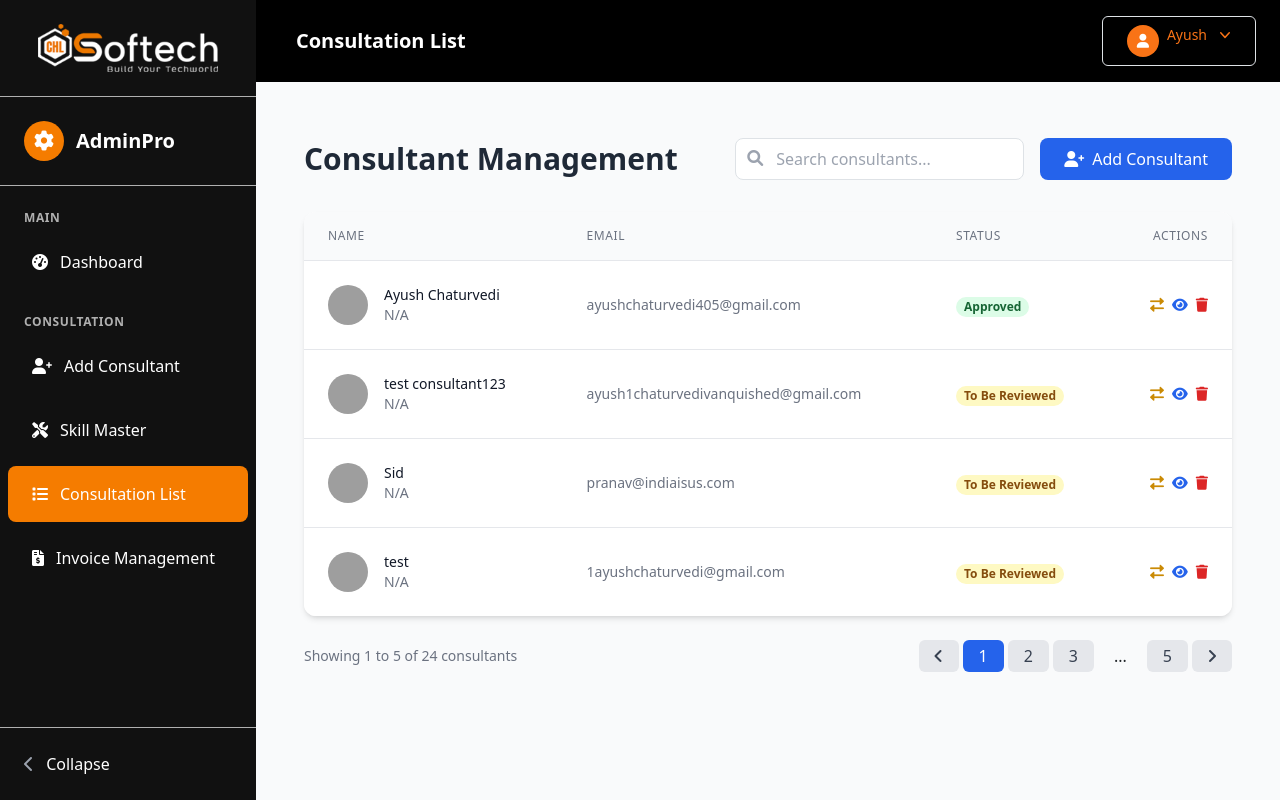
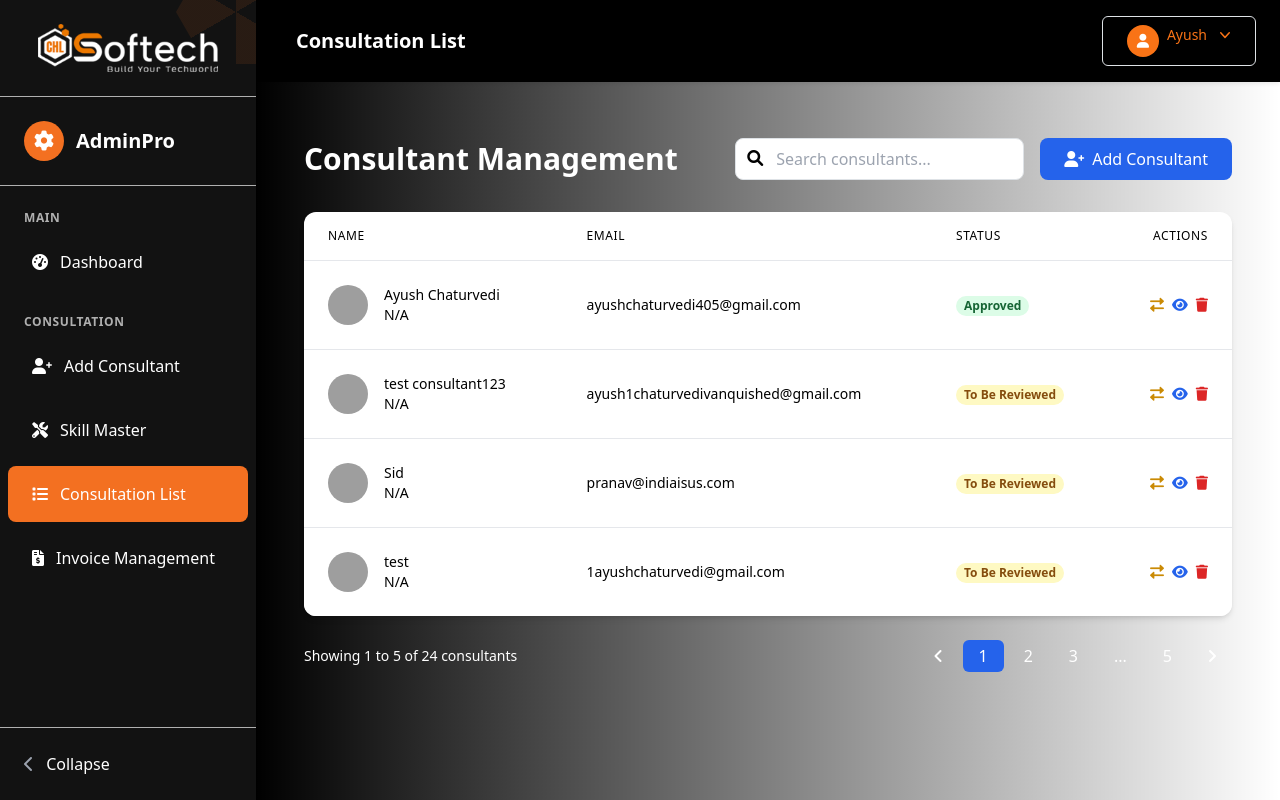
Before and after one commit to ZephyrianDawnstrider/consultation_webapp_industry, a Django app: page /auth/consultation_list/ in a window 1280 px wide. Run offline with Django 5.2, Linux system fonts and the light colour scheme; a user stored in the database is signed in; data comes from the database, SQL or seed files in the repository; parts of the project's set-up code (start-up, migrations or seed data) failed here and were passed over; some libraries are stand-ins or nearby versions; grey boxes are pictures that could not be loaded.

Commit message:
twenty third commit

```diff
--- a/custom_admin/templates/base.html
+++ b/custom_admin/templates/base.html
@@ -55,7 +55,7 @@
         {% include './navbar.html' %}
 
         <!-- Page content -->
-        <main class="flex-1 overflow-y-auto p-6 bg-gray-50">
+        <main class="flex-1 overflow-y-auto p-6 bg-gradient-to-r from-black to-orange text-white">
             {% block content %}{% endblock %}
         </main>
     </div>
--- a/custom_admin/templates/consultant_managment.html
+++ b/custom_admin/templates/consultant_managment.html
@@ -5,6 +5,11 @@
 
 {% block extra_css %}
 <style>
+    .title {
+        font-size: 2rem;
+        font-weight: bold;
+        color:rgb(255, 255, 255);
+    }
     /* Custom scrollbar */
     .custom-scrollbar::-webkit-scrollbar {
         height: 8px;
@@ -99,7 +104,7 @@
                     input.name = 'status';
                     input.value = choice.value;
                     input.id = `status-${choice.value}`;
-                    input.className = 'h-4 w-4 text-blue-600 focus:ring-blue-500 border-gray-300';
+                    input.className = 'h-4 w-4 text-blue-600 focus:ring-blue-500 border-black-300';
 
                     if (choice.value === data.current_status) {
                         input.checked = true;
@@ -107,8 +112,8 @@
 
                     const label = document.createElement('label');
                     label.htmlFor = input.id;
-                    label.className = 'ml-3 block text-sm font-medium text-gray-700';
-                    label.innerHTML = `<span class="px-2 inline-flex text-xs leading-5 font-semibold rounded-full bg-gray-100 text-gray-800">${choice.display}</span>`;
+                    label.className = 'ml-3 block text-sm font-medium text-black-700';
+                    label.innerHTML = `<span class="px-2 inline-flex text-xs leading-5 font-semibold rounded-full bg-black-100 text-black-800">${choice.display}</span>`;
 
                     div.appendChild(input);
                     div.appendChild(label);
@@ -173,11 +178,11 @@
 {% block content %}
 <div class="container mx-auto px-4 py-8">
     <div class="flex justify-between items-center mb-8">
-        <h1 class="text-3xl font-bold text-gray-800">Consultant Management</h1>
+        <h1 class="text-3xl font-bold text-white-800">Consultant Management</h1>
         <div class="flex space-x-4">
             <div class="relative">
                 <input type="text" placeholder="Search consultants..." class="pl-10 pr-4 py-2 border rounded-lg focus:outline-none focus:ring-2 focus:ring-blue-500" />
-                <i class="fas fa-search absolute left-3 top-3 text-gray-400"></i>
+                <i class="fas fa-search absolute left-3 top-3 text-black"></i>
             </div>
             <button id="addConsultantBtn" class="bg-blue-600 hover:bg-blue-700 text-white px-4 py-2 rounded-lg flex items-center transition-colors">
                 <i class="fas fa-user-plus mr-2"></i>
@@ -189,30 +194,30 @@
 
     <div class="bg-white rounded-xl shadow-md overflow-hidden custom-scrollbar">
         <div class="overflow-x-auto">
-            <table class="min-w-full divide-y divide-gray-200">
-                <thead class="bg-gray-50">
+            <table class="min-w-full divide-y divide-black-200">
+                <thead class="bg-black-50">
                     <tr>
-                        <th scope="col" class="px-6 py-3 text-left text-xs font-medium text-gray-500 uppercase tracking-wider">Name</th>
-                        <th scope="col" class="px-6 py-3 text-left text-xs font-medium text-gray-500 uppercase tracking-wider">Email</th>
-                        <th scope="col" class="px-6 py-3 text-left text-xs font-medium text-gray-500 uppercase tracking-wider">Status</th>
-                        <th scope="col" class="px-6 py-3 text-right text-xs font-medium text-gray-500 uppercase tracking-wider">Actions</th>
+                        <th scope="col" class="px-6 py-3 text-left text-xs font-medium text-black-500 uppercase tracking-wider text-black">Name</th>
+                        <th scope="col" class="px-6 py-3 text-left text-xs font-medium text-black-500 uppercase tracking-wider text-black">Email</th>
+                        <th scope="col" class="px-6 py-3 text-left text-xs font-medium text-black-500 uppercase tracking-wider text-black">Status</th>
+                        <th scope="col" class="px-6 py-3 text-right text-xs font-medium text-black-500 uppercase tracking-wider text-black">Actions</th>
                     </tr>
                 </thead>
-                <tbody class="bg-white divide-y divide-gray-200">
+                <tbody class="bg-white divide-y divide-black-200">
                 {% for consultant in consultants %}
-                <tr class="hover:bg-gray-50 transition-colors">
+                <tr class="hover:bg-black-50 transition-colors">
                     <td class="px-6 py-4 whitespace-nowrap">
                         <div class="flex items-center">
                             <div class="flex-shrink-0 h-10 w-10">
                                 {% if consultant.consultant_profile and consultant.consultant_profile.profile_image %}
-                                <img class="h-10 w-10 rounded-full" src="{{ consultant.consultant_profile.profile_image.url }}" alt="{{ consultant.get_full_name }}">
+                                <img class="h-10 w-10 rounded-full text-black" src="{{ consultant.consultant_profile.profile_image.url }}" alt="{{ consultant.get_full_name }}">
                                 {% else %}
-                                <img class="h-10 w-10 rounded-full" src="{% static 'default_profile.png' %}" alt="{{ consultant.get_full_name }}">
+                                <img class="h-10 w-10 rounded-full text-black" src="{% static 'default_profile.png' %}" alt="{{ consultant.get_full_name }}">
                                 {% endif %}
                             </div>
                             <div class="ml-4">
-                                <div class="text-sm font-medium text-gray-900">{{ consultant.consultant_profile.name }}</div>
-                                <div class="text-sm text-gray-500">
+                                <div class="text-sm font-medium text-black">{{ consultant.consultant_profile.name }}</div>
+                                <div class="text-sm text-black">
                                     {% if consultant.consultant_profile and consultant.consultant_profile.specialization %}
                                         {{ consultant.consultant_profile.specialization }}
                                     {% else %}
@@ -222,8 +227,8 @@
                             </div>
                         </div>
                     </td>
-                    <td class="px-6 py-4 whitespace-nowrap text-sm text-gray-500">{{ consultant.email }}</td>
-                    <td class="px-6 py-4 whitespace-nowrap">
+                    <td class="px-6 py-4 whitespace-nowrap text-sm text-black">{{ consultant.email }}</td>
+                    <td class="px-6 py-4 whitespace-nowrap text-sm text-black">
                         {% if consultant.consultant_profile %}
                             {% if consultant.consultant_profile.status.status == 'approved' %}
                                 <span class="px-2 inline-flex text-xs leading-5 font-semibold rounded-full bg-green-100 text-green-800">Approved</span>
@@ -232,13 +237,13 @@
                             {% elif consultant.consultant_profile.status.status == 'to_be_reviewed' %}
                                 <span class="px-2 inline-flex text-xs leading-5 font-semibold rounded-full bg-yellow-100 text-yellow-800">To Be Reviewed</span>
                             {% else %}
-                                <span class="px-2 inline-flex text-xs leading-5 font-semibold rounded-full bg-gray-100 text-gray-800">Unknown</span>
+                                <span class="px-2 inline-flex text-xs leading-5 font-semibold rounded-full bg-black-100 text-black-800">Unknown</span>
                             {% endif %}
                         {% else %}
-                            <span class="px-2 inline-flex text-xs leading-5 font-semibold rounded-full bg-gray-100 text-gray-800">No Profile</span>
+                            <span class="px-2 inline-flex text-xs leading-5 font-semibold rounded-full bg-black-100 text-black-800">No Profile</span>
                         {% endif %}
                     </td>
-                    <td class="px-6 py-4 whitespace-nowrap text-right text-sm font-medium">
+                    <td class="px-6 py-4 whitespace-nowrap text-right text-sm font-medium text-black">
                         <div class="flex justify-end space-x-2">
                             <a href="#" onclick="event.preventDefault(); openStatusModal({{ consultant.id }});" class="text-yellow-600 hover:text-yellow-900" title="Change Status">
                                 <i class="fas fa-exchange-alt"></i>
@@ -257,7 +262,7 @@
                 </tr>
                 {% empty %}
                 <tr>
-                    <td colspan="4" class="text-center py-4 text-gray-500">No consultants found.</td>
+                    <td colspan="4" class="text-center py-4 text-black-500">No consultants found.</td>
                 </tr>
                 {% endfor %}
                 </tbody>
@@ -267,19 +272,19 @@
 
     <!-- Pagination -->
     <div class="flex items-center justify-between mt-4">
-        <div class="text-sm text-gray-500">
+        <div class="text-sm text-black-500">
             Showing <span class="font-medium">1</span> to <span class="font-medium">5</span> of <span class="font-medium">24</span> consultants
         </div>
         <div class="flex space-x-1">
-            <button class="px-3 py-1 rounded-md bg-gray-200 text-gray-700 hover:bg-gray-300">
+            <button class="px-3 py-1 rounded-md bg-black-200 text-black-700 hover:bg-black-300">
                 <i class="fas fa-angle-left"></i>
             </button>
             <button class="px-3 py-1 rounded-md bg-blue-600 text-white">1</button>
-            <button class="px-3 py-1 rounded-md bg-gray-200 text-gray-700 hover:bg-gray-300">2</button>
-            <button class="px-3 py-1 rounded-md bg-gray-200 text-gray-700 hover:bg-gray-300">3</button>
+            <button class="px-3 py-1 rounded-md bg-black-200 text-black-700 hover:bg-black-300">2</button>
+            <button class="px-3 py-1 rounded-md bg-black-200 text-black-700 hover:bg-black-300">3</button>
             <span class="px-3 py-1">...</span>
-            <button class="px-3 py-1 rounded-md bg-gray-200 text-gray-700 hover:bg-gray-300">5</button>
-            <button class="px-3 py-1 rounded-md bg-gray-200 text-gray-700 hover:bg-gray-300">
+            <button class="px-3 py-1 rounded-md bg-black-200 text-black-700 hover:bg-black-300">5</button>
+            <button class="px-3 py-1 rounded-md bg-black-200 text-black-700 hover:bg-black-300">
                 <i class="fas fa-angle-right"></i>
             </button>
         </div>
@@ -290,7 +295,7 @@
 <div id="statusModal" class="fixed inset-0 z-50 hidden overflow-y-auto">
     <div class="flex items-center justify-center min-h-screen pt-4 px-4 pb-20 text-center sm:block sm:p-0">
         <div class="fixed inset-0 transition-opacity" aria-hidden="true">
-            <div class="absolute inset-0 bg-gray-500 opacity-75"></div>
+            <div class="absolute inset-0 bg-black-500 opacity-75"></div>
         </div>
         <span class="hidden sm:inline-block sm:align-middle sm:h-screen" aria-hidden="true">&#8203;</span>
         <div class="inline-block align-bottom bg-white rounded-lg text-left overflow-hidden shadow-xl transform transition-all sm:my-8 sm:align-middle sm:max-w-lg sm:w-full modal-animate">
@@ -298,25 +303,25 @@
                 <div class="sm:flex sm:items-start">
                     <div class="mt-3 text-center sm:mt-0 sm:ml-4 sm:text-left w-full">
                         <div class="flex justify-between items-center mb-4">
-                            <h3 class="text-lg leading-6 font-medium text-gray-900">
+                            <h3 class="text-lg leading-6 font-medium text-black-900">
                                 Change Consultant Status
                             </h3>
-                            <button onclick="closeModal('statusModal')" class="text-gray-400 hover:text-gray-500">
+                            <button onclick="closeModal('statusModal')" class="text-black-400 hover:text-black-500">
                                 <i class="fas fa-times"></i>
                             </button>
                         </div>
                         <div class="mt-2">
-                            <p class="text-sm text-gray-500 mb-4">Select the new status for <span id="statusConsultantName" class="font-medium"></span>:</p>
+                            <p class="text-sm text-black-500 mb-4">Select the new status for <span id="statusConsultantName" class="font-medium"></span>:</p>
                             <div id="statusOptionsContainer" class="space-y-4">
                         </div>
                     </div>
                 </div>
             </div>
-            <div class="bg-gray-50 px-4 py-3 sm:px-6 sm:flex sm:flex-row-reverse">
+            <div class="bg-black-50 px-4 py-3 sm:px-6 sm:flex sm:flex-row-reverse">
                 <button type="button" onclick="changeStatus()" class="w-full inline-flex justify-center rounded-md border border-transparent shadow-sm px-4 py-2 bg-blue-600 text-base font-medium text-white hover:bg-blue-700 focus:outline-none focus:ring-2 focus:ring-offset-2 focus:ring-blue-500 sm:ml-3 sm:w-auto sm:text-sm">
                     Update Status
                 </button>
-                <button type="button" onclick="closeModal('statusModal')" class="mt-3 w-full inline-flex justify-center rounded-md border border-gray-300 shadow-sm px-4 py-2 bg-white text-base font-medium text-gray-700 hover:bg-gray-50 focus:outline-none focus:ring-2 focus:ring-offset-2 focus:ring-blue-500 sm:mt-0 sm:ml-3 sm:w-auto sm:text-sm">
+                <button type="button" onclick="closeModal('statusModal')" class="mt-3 w-full inline-flex justify-center rounded-md border border-black-300 shadow-sm px-4 py-2 bg-white text-base font-medium text-black-700 hover:bg-black-50 focus:outline-none focus:ring-2 focus:ring-offset-2 focus:ring-blue-500 sm:mt-0 sm:ml-3 sm:w-auto sm:text-sm">
                     Cancel
                 </button>
             </div>
@@ -328,7 +333,7 @@
 <div id="deleteModal" class="fixed inset-0 z-50 hidden overflow-y-auto">
     <div class="flex items-center justify-center min-h-screen pt-4 px-4 pb-20 text-center sm:block sm:p-0">
         <div class="fixed inset-0 transition-opacity" aria-hidden="true">
-            <div class="absolute inset-0 bg-gray-500 opacity-75"></div>
+            <div class="absolute inset-0 bg-black-500 opacity-75"></div>
         </div>
         <span class="hidden sm:inline-block sm:align-middle sm:h-screen" aria-hidden="true">&#8203;</span>
         <div class="inline-block align-bottom bg-white rounded-lg text-left overflow-hidden shadow-xl transform transition-all sm:my-8 sm:align-middle sm:max-w-lg sm:w-full modal-animate">
@@ -338,20 +343,20 @@
                         <i class="fas fa-exclamation text-red-600"></i>
                     </div>
                     <div class="mt-3 text-center sm:mt-0 sm:ml-4 sm:text-left">
-                        <h3 class="text-lg leading-6 font-medium text-gray-900">
+                        <h3 class="text-lg leading-6 font-medium text-black-900">
                             Delete Consultant
                         </h3>
                         <div class="mt-2">
-                            <p class="text-sm text-gray-500">Are you sure you want to delete <span id="deleteConsultantName" class="font-medium"></span>? This action cannot be undone.</p>
+                            <p class="text-sm text-black-500">Are you sure you want to delete <span id="deleteConsultantName" class="font-medium"></span>? This action cannot be undone.</p>
                         </div>
                     </div>
                 </div>
             </div>
-            <div class="bg-gray-50 px-4 py-3 sm:px-6 sm:flex sm:flex-row-reverse">
+            <div class="bg-black-50 px-4 py-3 sm:px-6 sm:flex sm:flex-row-reverse">
                 <button type="button" onclick="confirmDelete()" class="w-full inline-flex justify-center rounded-md border border-transparent shadow-sm px-4 py-2 bg-red-600 text-base font-medium text-white hover:bg-red-700 focus:outline-none focus:ring-2 focus:ring-offset-2 focus:ring-red-500 sm:ml-3 sm:w-auto sm:text-sm">
                     Delete
                 </button>
-                <button type="button" onclick="closeModal('deleteModal')" class="mt-3 w-full inline-flex justify-center rounded-md border border-gray-300 shadow-sm px-4 py-2 bg-white text-base font-medium text-gray-700 hover:bg-gray-50 focus:outline-none focus:ring-2 focus:ring-offset-2 focus:ring-blue-500 sm:mt-0 sm:ml-3 sm:w-auto sm:text-sm">
+                <button type="button" onclick="closeModal('deleteModal')" class="mt-3 w-full inline-flex justify-center rounded-md border border-black-300 shadow-sm px-4 py-2 bg-white text-base font-medium text-black-700 hover:bg-black-50 focus:outline-none focus:ring-2 focus:ring-offset-2 focus:ring-blue-500 sm:mt-0 sm:ml-3 sm:w-auto sm:text-sm">
                     Cancel
                 </button>
             </div>
--- a/custom_admin/templates/sidebar.html
+++ b/custom_admin/templates/sidebar.html
@@ -1,8 +1,25 @@
 <style>
     .sidebar {
         transition: all 0.3s ease;
-        background-color: #111111 !important;
+        background-color: #121212 !important;
         color: #FFFFFF !important;
+        position: relative;
+        overflow: hidden;
+    }
+    .sidebar::before {
+        content: "";
+        position: absolute;
+        top: -40px;
+        right: -40px;
+        width: 120px;
+        height: 104px;
+        background: repeating-conic-gradient(#F37021 0deg 60deg, transparent 60deg 120deg);
+        clip-path: polygon(
+            25% 0%, 75% 0%, 100% 50%, 75% 100%, 25% 100%, 0% 50%
+        );
+        opacity: 0.1;
+        pointer-events: none;
+        z-index: 0;
     }
     .sidebar.collapsed {
         width: 70px;
@@ -17,14 +34,14 @@
         justify-content: center;
     }
     .active-menu {
-        background-color: #F57C00 !important;
+        background-color: #F37021 !important;
         color: #FFFFFF !important;
     }
     .active-menu:hover {
-        background-color: #cc6600 !important;
+        background-color: #cc5a17 !important;
     }
     .menu-item:hover {
-        background-color: #cc6600 !important;
+        background-color: #cc5a17 !important;
         color: #FFFFFF !important;
     }
     .sidebar-text, .logo-text {
@@ -37,7 +54,7 @@
         border-color: #B0B0B0 !important;
     }
     .w-10.h-10.rounded-full.bg-blue-500 {
-        background-color: #F57C00 !important;
+        background-color: #F37021 !important;
         color: #FFFFFF !important;
     }
 </style>
@@ -45,17 +62,17 @@
 {% load static %}
 <div id="sidebar" class="sidebar w-64 flex flex-col">
     <!-- Company Logo -->
-    <div class="p-4 flex items-center justify-center border-b" style="border-color: #B0B0B0 !important;">
+    <div class="p-4 flex items-center justify-center border-b" style="border-color: #B0B0B0 !important; position: relative; z-index: 1;">
         <img src="/media/logo/logo.png" alt="Company Logo" class="h-12" />
     </div>
-    <div class="p-4 flex items-center border-b" style="border-color: #B0B0B0 !important;">
-        <div class="w-10 h-10 rounded-full flex items-center justify-center font-bold" style="background-color: #F57C00 !important; color: #FFFFFF !important;">
+    <div class="p-4 flex items-center border-b" style="border-color: #B0B0B0 !important; position: relative; z-index: 1;">
+        <div class="w-10 h-10 rounded-full flex items-center justify-center font-bold" style="background-color: #F37021 !important; color: #FFFFFF !important;">
             <i class="fas fa-cog text-xl"></i>
         </div>
         <span class="logo-text ml-3 text-xl font-semibold">AdminPro</span>
     </div>
 
-    <div class="flex-1 overflow-y-auto">
+    <div class="flex-1 overflow-y-auto relative z-10">
         <nav class="mt-6">
             <div class="px-4">
                 <div class="text-xs font-semibold tracking-wider sidebar-text uppercase" style="color: #B0B0B0 !important;">Main</div>
@@ -92,7 +109,7 @@
         </nav>
     </div>
 
-    <div class="p-4 border-t" style="border-color: #B0B0B0 !important;">
+    <div class="p-4 border-t" style="border-color: #B0B0B0 !important; position: relative; z-index: 1;">
         <button id="toggleSidebar" class="text-gray-400 hover:text-white">
             <i class="fas fa-chevron-left"></i>
             <span class="sidebar-text ml-2">Collapse</span>
```
Also changed, not shown: consultation/templates/consultant_base.html (+7 -5 lines), custom_admin/templates/add_consultant.html (+15 -15 lines), custom_admin/templates/admin_dashboard.html (+40 -40 lines), custom_admin/templates/admin_invoices.html (+7 -7 lines), custom_admin/templates/admin_skills.html (+8 -8 lines), custom_admin/templates/consultant_detail.html (+34 -34 lines), 1 other file.
